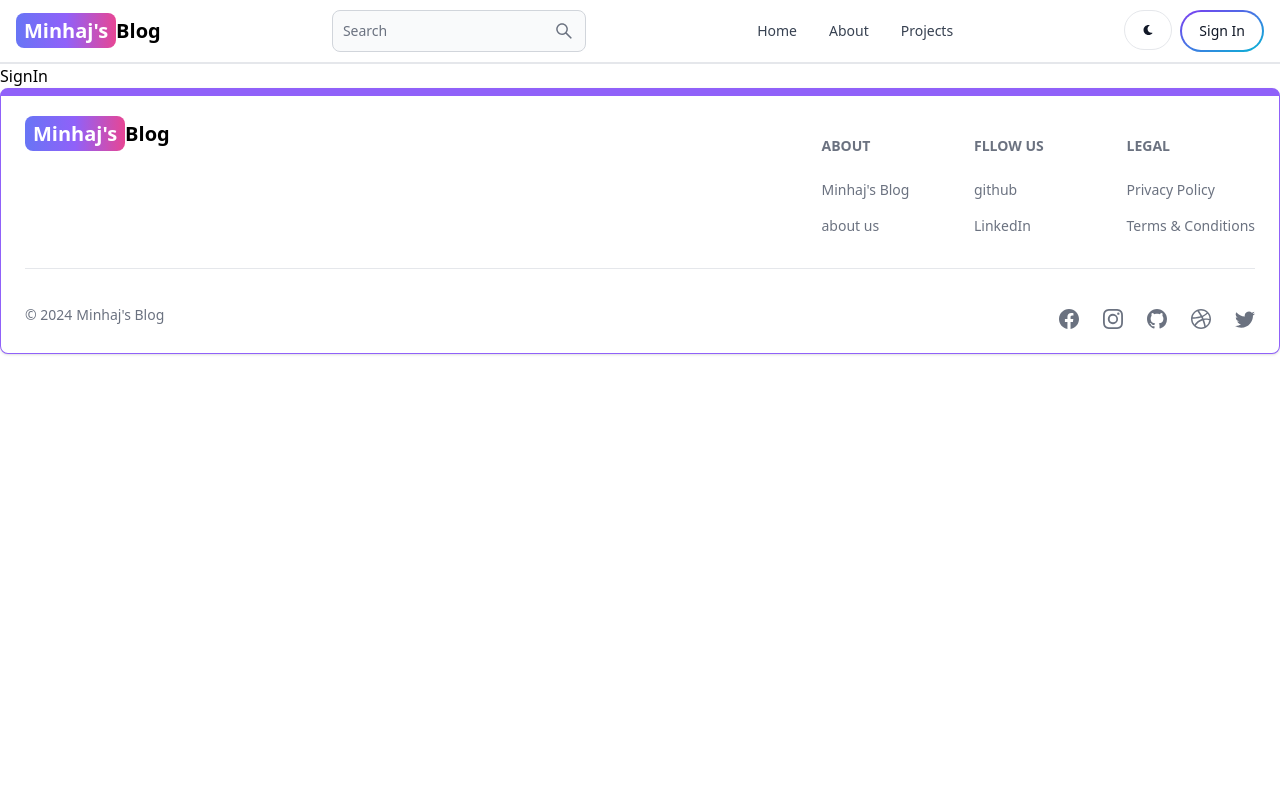
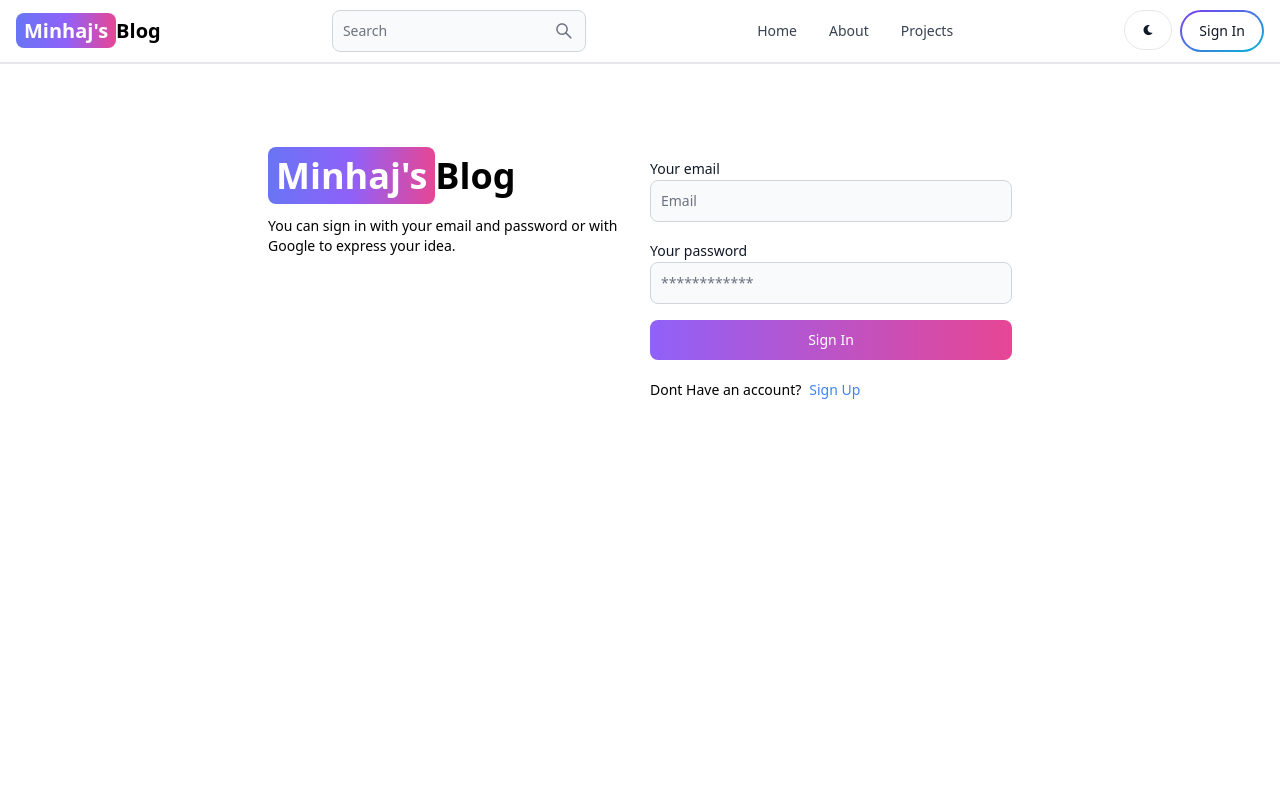
Before and after one commit to Minhaj28/blog_app, a React (Vite) app in the folder client/: page /sign-in in a window 1280 px wide. Shown: the top 800 px of the page. Built offline with nearby package versions, Linux system fonts and the light colour scheme.

Commit message:
complete signin page funtionality

```diff
--- a/client/src/pages/SignIn.jsx
+++ b/client/src/pages/SignIn.jsx
@@ -1,7 +1,105 @@
-import React from 'react'
+import { Alert, Button, Label, Spinner, TextInput } from 'flowbite-react'
+import React, { useState } from 'react'
+import { Link, useNavigate } from 'react-router-dom'
 
 export default function SignIn() {
+  const [formData, setFormData] = useState({})
+  const [errorMessage, setErrorMessage] = useState(null)
+  const [loading, setLoading] = useState(false);
+  const navigate = useNavigate();
+
+  const handleChange = (e) => {
+    setFormData({...formData, [e.target.id]: e.target.value.trim()})
+  }
+
+  const handleSubmit = async (e) => {
+    e.preventDefault();
+    if( !formData.email || !formData.password) {
+      return setErrorMessage('Please fill out all fields')
+    }
+    try {
+      setLoading(true)
+      setErrorMessage(null)
+      const res = await fetch('/api/auth/signin', {
+        method: 'POST',
+        headers: { 'Content-Type': 'application/json'},
+        body: JSON.stringify(formData),
+      })
+      const data = await res.json();
+      setLoading(false)
+      if(data.success === false) {
+        return setErrorMessage(data.message)
+      }
+      if(res.ok) {
+        navigate('/')
+      }
+    } catch (error) {
+      setErrorMessage(error.message)
+      setLoading(false)
+
+    }
+  }
+
   return (
-    <div>SignIn</div>
+    <div className='min-h-screen mt-20'>
+      <div className='flex p-3 max-w-3xl mx-auto flex-col md:flex-row gap-5'>
+        {/* leftside */}
+        <div className='flex-1'>
+        <Link to="/" className='font-bold dark:text-white text-4xl'>
+            <span className='px-2 py-1 bg-gradient-to-r from-indigo-500 via-purple-500 to-pink-500 rounded-lg text-white'>Minhaj's</span>
+            Blog
+        </Link>
+        <p className='text-sm mt-5'>
+          You can sign in with your email and password or with Google to express your idea.
+        </p>
+        </div>
+        {/* rightside */}
+        <div className='flex-1'>
+          <form className='flex flex-col gap-4' onSubmit={handleSubmit}>
+            <div>
+              <Label value='Your email' />
+              <TextInput
+                type='email'
+                placeholder='Email'
+                id='email'
+                onChange={handleChange}
+              />
+            </div>
+            <div>
+              <Label value='Your password' />
+              <TextInput
+                type='password'
+                placeholder='************'
+                id='password'
+                onChange={handleChange}
+              />
+            </div>
+            <Button gradientDuoTone='purpleToPink' type='submit' disabled={loading}>
+              {
+                loading ? (
+                  <>
+                  <Spinner size='sm' />
+                  <span className='pl-3'>Loading......</span>
+                  </>
+                ) : 'Sign In'
+              }
+            </Button>
+          </form>
+          <div className='flex gap-2 text-sm mt-5'>
+            <span>Dont Have an account?</span>
+            <Link to='/sign-up' className='text-blue-500'>
+              Sign Up
+            </Link>
+          </div>
+          {
+            errorMessage && (
+              <Alert className='mt-5' color='failure'>
+                {errorMessage}
+              </Alert>
+            )
+          }
+        </div>
+      </div>
+    </div>
   )
 }
```
